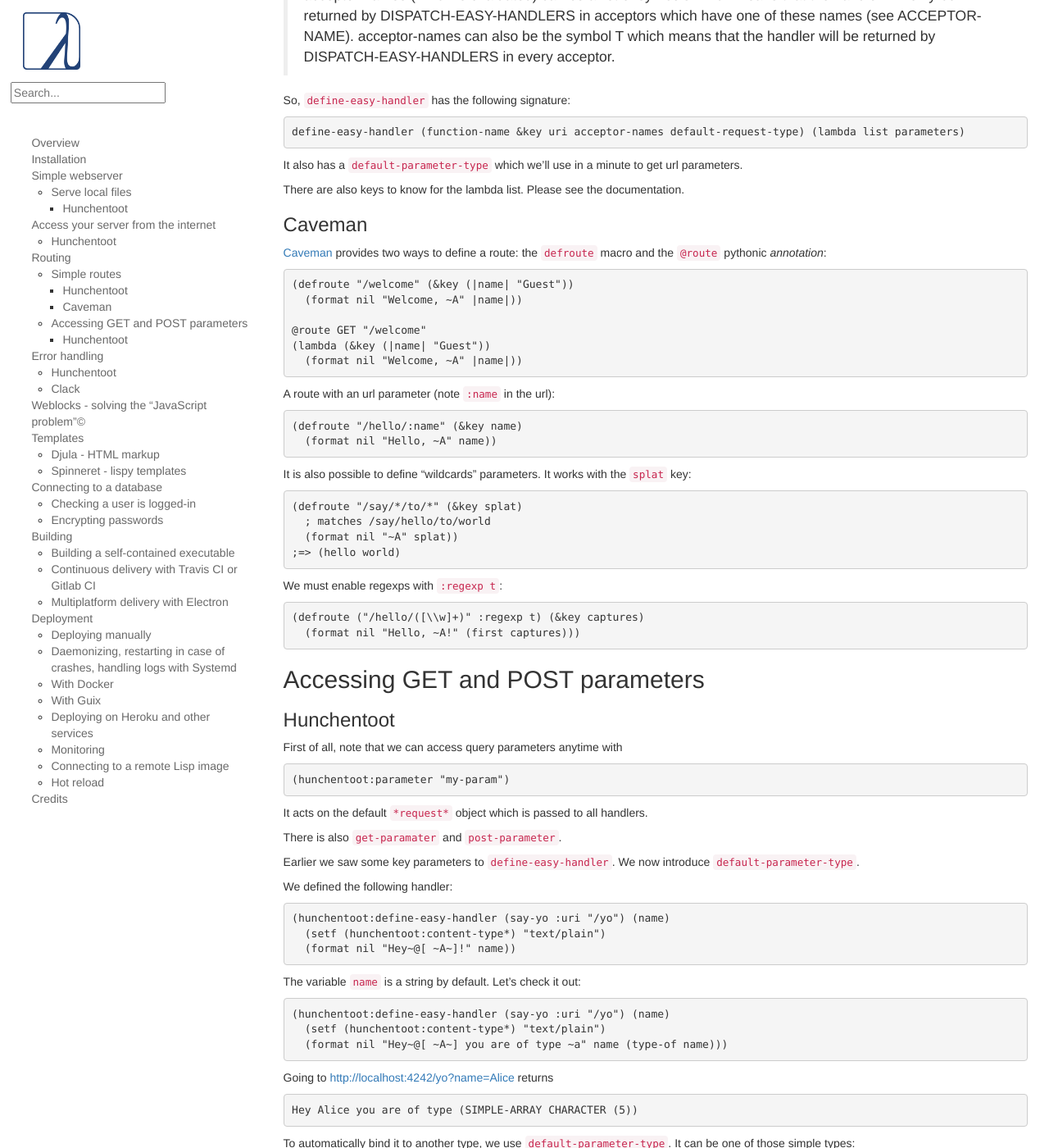
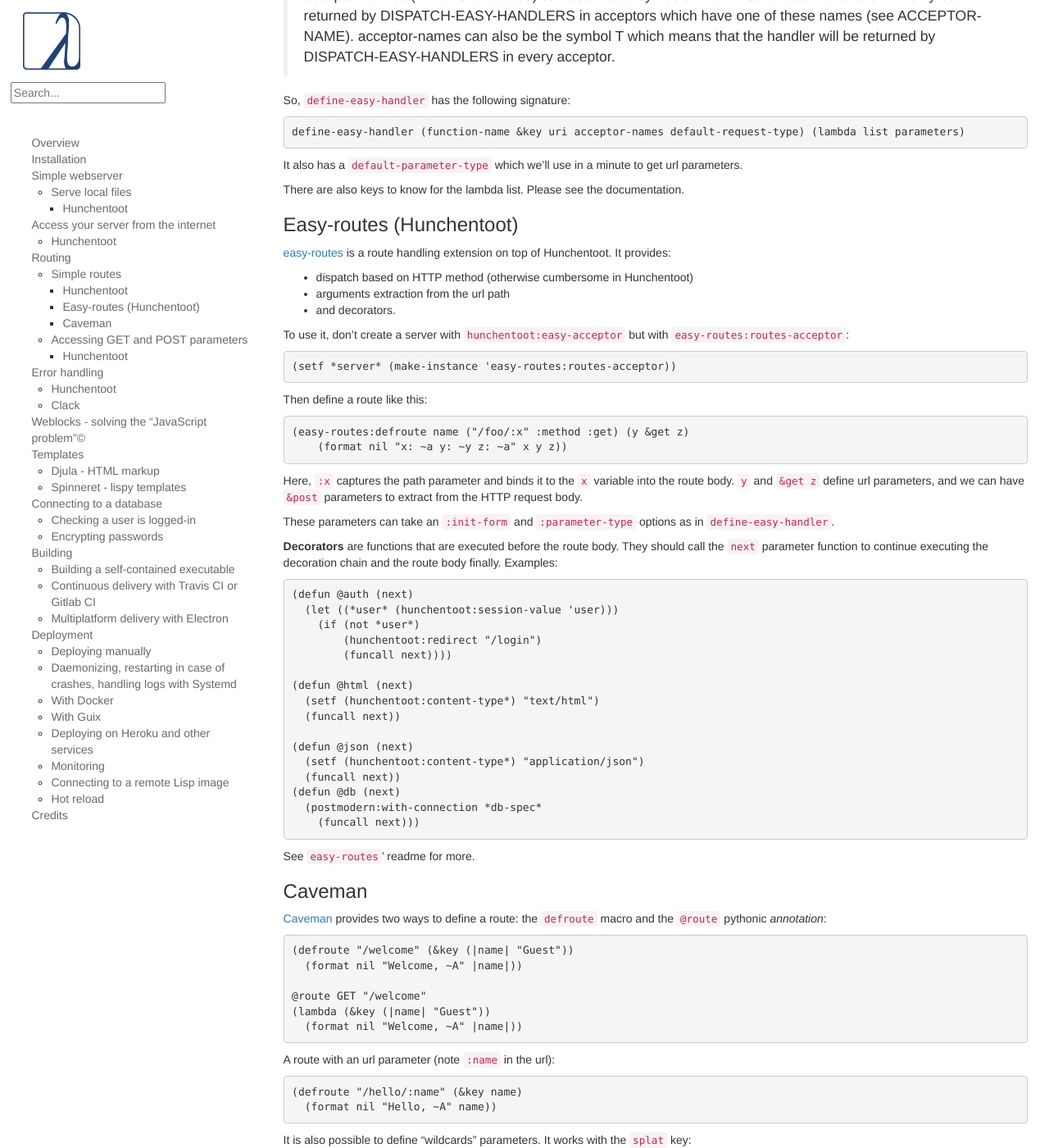
Before and after one commit to LispCookbook/cl-cookbook, a Jekyll site: the page built from web.md, in a window 1280 px wide and 1400 px high, scrolled down 3854 px. Shown: the whole window at 82% size. Built offline with Jekyll 4.4.1, drawn with Linux system fonts in a browser that asks for light colours; some of the changed text lies outside the part shown.

Commit message:
web: introduce easy-routes
fixes #260

```diff
--- a/web.md
+++ b/web.md
@@ -229,7 +229,7 @@
 (hunchentoot:start *server*)
 ~~~
 
-and access it on [http://localhost:4242/hello.html]http://localhost:4242/hello.html).
+and access it on [http://localhost:4242/hello.html](http://localhost:4242/hello.html).
 
 We can see logs on the REPL:
 
@@ -278,6 +278,62 @@
 
 There are also keys to know for the lambda list. Please see the documentation.
 
+
+### Easy-routes (Hunchentoot)
+
+[easy-routes](https://github.com/mmontone/easy-routes) is a route
+handling extension on top of Hunchentoot. It provides:
+
+- dispatch based on HTTP method (otherwise cumbersome in Hunchentoot)
+- arguments extraction from the url path
+- and decorators.
+
+To use it, don't create a server with `hunchentoot:easy-acceptor` but
+with `easy-routes:routes-acceptor`:
+
+~~~lisp
+(setf *server* (make-instance 'easy-routes:routes-acceptor))
+~~~
+
+Then define a route like this:
+
+~~~lisp
+(easy-routes:defroute name ("/foo/:x" :method :get) (y &get z)
+    (format nil "x: ~a y: ~y z: ~a" x y z))
+~~~
+
+Here, `:x` captures the path parameter and binds it to the `x`
+variable into the route body. `y` and `&get z` define url parameters,
+and we can have `&post` parameters to extract from the HTTP request
+body.
+
+These parameters can take an `:init-form` and `:parameter-type`
+options as in `define-easy-handler`.
+
+**Decorators** are functions that are executed before the route body. They
+should call the `next` parameter function to continue executing the
+decoration chain and the route body finally. Examples:
+
+~~~lisp
+(defun @auth (next)
+  (let ((*user* (hunchentoot:session-value 'user)))
+    (if (not *user*)
+	(hunchentoot:redirect "/login")
+	(funcall next))))
+
+(defun @html (next)
+  (setf (hunchentoot:content-type*) "text/html")
+  (funcall next))
+
+(defun @json (next)
+  (setf (hunchentoot:content-type*) "application/json")
+  (funcall next))
+(defun @db (next)
+  (postmodern:with-connection *db-spec*
+    (funcall next)))
+~~~
+
+See `easy-routes`' readme for more.
 
 ### Caveman
 
```
